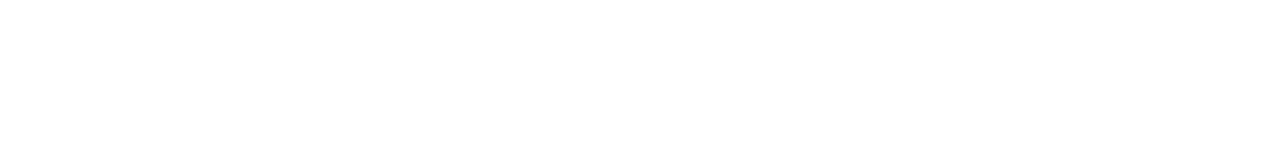
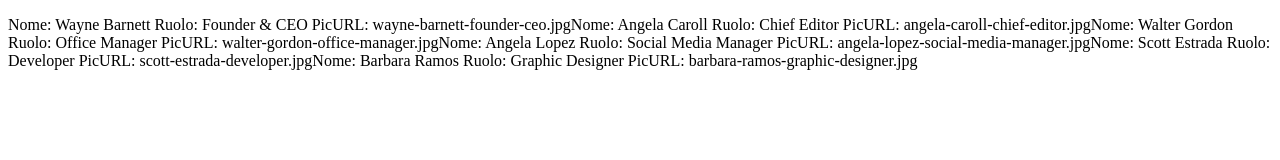
Before and after one commit to IreneChicca/js-our-team, a plain HTML site: page index.html in a window 1280 px wide. Drawn offline with Linux system fonts and the light colour scheme.

Commit message:
Milestone 2

```diff
--- a/index.html
+++ b/index.html
@@ -9,5 +9,9 @@
 </head>
 <body>
 
+    <p id="member"></p>
+
+
+
 </body>
 </html>
--- a/js/main.js
+++ b/js/main.js
@@ -40,10 +40,17 @@ const team = [
 ]
 
 
+
+// individuo il paragrafo dove scrivere all'interno del DOM
+
+const member = document.getElementById('member')
+
+
 // capire come scrivere ciclo con forma abbreviata
 for(let i=0; i< 6; i++){
 
-console.log("Nome: "+team[i].nome)
-console.log("Ruolo: "+team[i].ruolo)
-console.log("PicURL: "+team[i].photo)
+
+
+member.innerHTML += "Nome: "+team[i].nome+" Ruolo: "+team[i].ruolo+" PicURL: "+team[i].photo
+
 }
```
